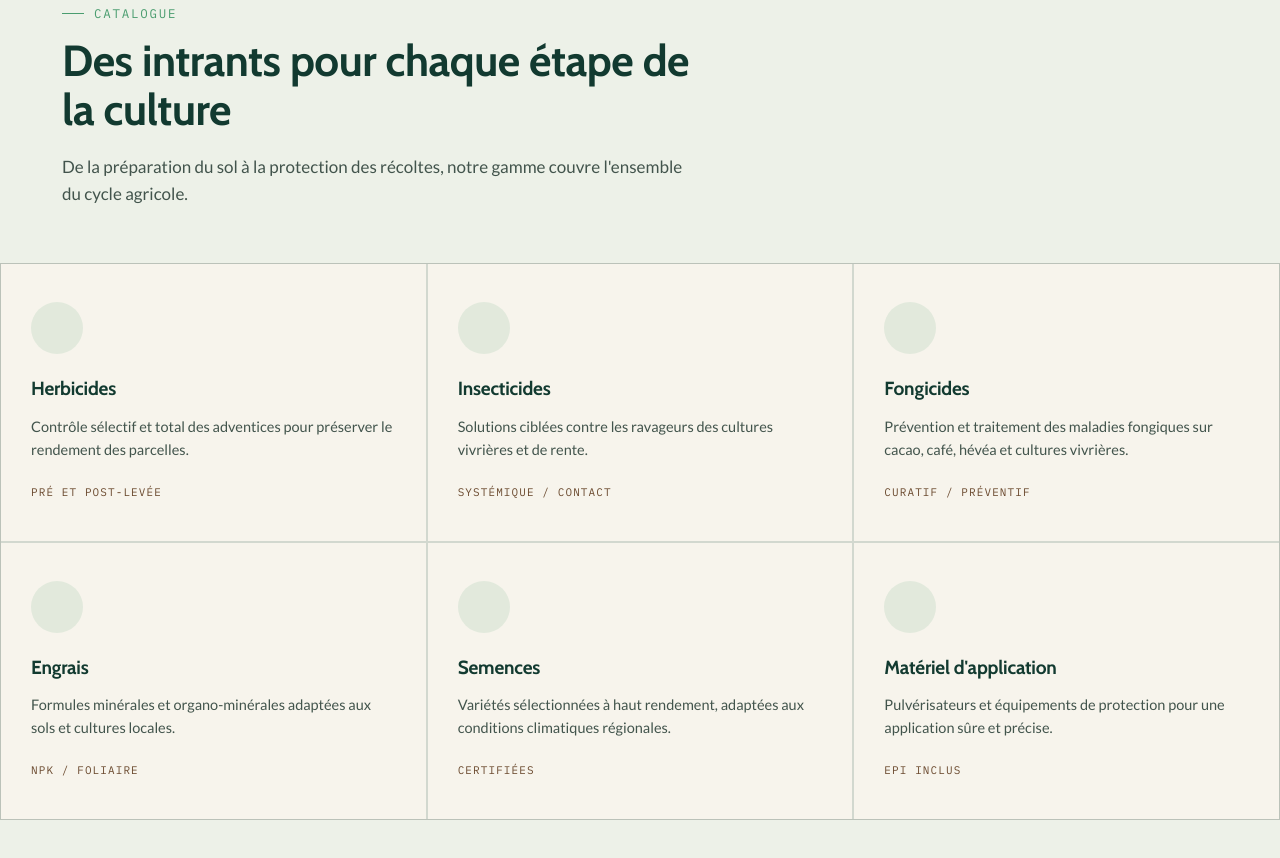
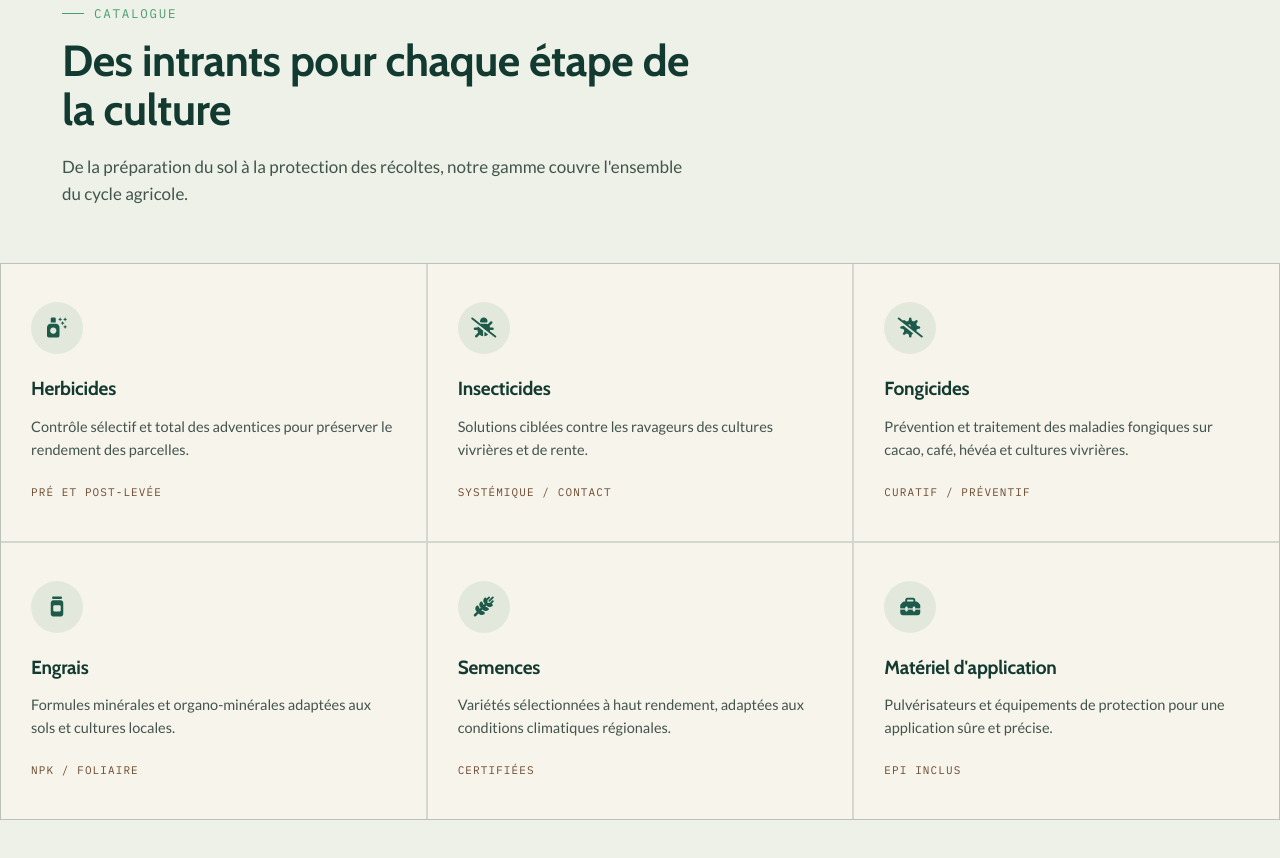
Before and after one commit to zonew2680-sys/PHYTOTOP1, a plain HTML site: page index.html in a window 1280 px wide. Shown: the part 1892-2750 px from the top of the page. Drawn offline with nearby package versions, Linux system fonts and the light colour scheme.

Commit message:
11 juillet 2026

```diff
--- a/index.html
+++ b/index.html
@@ -10,7 +10,7 @@
 <link rel="stylesheet" href="moder.css">
 <link rel="preconnect" href="https://fonts.gstatic.com" crossorigin>
 <link href="https://fonts.googleapis.com/css2?family=Cabin:ital,wght@0,400;0,500;0,600;0,700;1,500&family=Lato:wght@300;400;700;900&family=IBM+Plex+Mono:wght@400;500&display=swap" rel="stylesheet">
-<link rel="styleseet" href="https://cdnjs.cloudflare.com/ajax/libs/font-awesome/6.5.1/css/all.min.css">
+<link rel="stylesheet" href="https://cdnjs.cloudflare.com/ajax/libs/font-awesome/6.5.1/css/all.min.css">
 
 </head>
 <body>
@@ -100,42 +100,42 @@
     </div>
   </div>
   <div class="product-grid">
-    <div class="product-card">
+    <a href=""><div class="product-card">
       <div class="product-icon"><i class="fa-solid fa-spray-can-sparkles"></i></div>
       <h3>Herbicides</h3>
       <p>Contrôle sélectif et total des adventices pour préserver le rendement des parcelles.</p>
       <span class="product-tag">Pré et post-levée</span>
-    </div>
-    <div class="product-card">
+    </div></a>
+    <a href=""><div class="product-card">
       <div class="product-icon"><i class="fa-solid fa-bug-slash"></i></div>
       <h3>Insecticides</h3>
       <p>Solutions ciblées contre les ravageurs des cultures vivrières et de rente.</p>
       <span class="product-tag">Systémique / contact</span>
-    </div>
-    <div class="product-card">
+    </div></a>
+    <a href=""><div class="product-card">
       <div class="product-icon"><i class="fa-solid fa-virus-slash"></i></div>
       <h3>Fongicides</h3>
       <p>Prévention et traitement des maladies fongiques sur cacao, café, hévéa et cultures vivrières.</p>
       <span class="product-tag">Curatif / préventif</span>
-    </div>
-    <div class="product-card">
+    </div></a>
+    <a href=""><div class="product-card">
       <div class="product-icon"><i class="fa-solid fa-jar"></i></div>
       <h3>Engrais</h3>
       <p>Formules minérales et organo-minérales adaptées aux sols et cultures locales.</p>
       <span class="product-tag">NPK / foliaire</span>
-    </div>
-  <div class="product-card">
+    </div></a>
+  <a href=""><div class="product-card">
       <div class="product-icon"><i class="fa-solid fa-wheat-awn"></i></div>
       <h3>Semences</h3>
       <p>Variétés sélectionnées à haut rendement, adaptées aux conditions climatiques régionales.</p>
       <span class="product-tag">Certifiées</span>
-    </div>
-    <div class="product-card">
+    </div></a>
+    <a href=""><div class="product-card">
       <div class="product-icon"><i class="fa-solid fa-toolbox"></i></div>
       <h3>Matériel d'application</h3>
       <p>Pulvérisateurs et équipements de protection pour une application sûre et précise.</p>
       <span class="product-tag">EPI inclus</span>
-    </div>
+    </div></a>
   </div>
 </section>
 
--- a/moder.css
+++ b/moder.css
@@ -249,6 +249,7 @@
     width:100%; padding:12px 14px; background:rgba(255,255,255,0.08); border:1px solid rgba(255,255,255,0.2);
     border-radius:var(--radius); color:#fff; font-family:'Lato',sans-serif; font-size:14.5px;
   }
+  .field option{color: #e2a92b; background-color: var(--ink);}
   .field textarea{resize:vertical; min-height:90px;}
   .field input::placeholder, .field textarea::placeholder{color:rgba(255,255,255,0.4);}
   .field input:focus, .field select:focus, .field textarea:focus{outline:2px solid var(--harvest); outline-offset:1px;}
```
